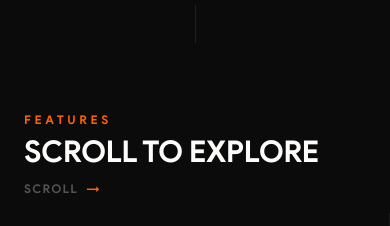
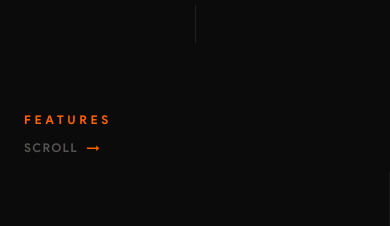
Before and after one commit to duskdynamicsproductions/elevate, a React (Vite) app: page / in a window 390 px wide. Shown: the part 780-1006 px from the top of the page. Built offline with nearby package versions, Linux system fonts and the light colour scheme; a web font is replaced by a local one.

Commit message:
style: Remove 'Scroll to explore' headline entirely from the mobile Features section layout

```diff
--- a/src/AppMobile.tsx
+++ b/src/AppMobile.tsx
@@ -2305,7 +2305,6 @@ export default function App() {
         {/* Section header */}
         <div className="px-6 pt-12 pb-4 shrink-0">
           <p className="text-xs font-semibold tracking-[0.3em] text-elevate-orange uppercase mb-2">Features</p>
-          <h2 className="text-3xl font-black uppercase leading-[1.1] tracking-tight text-elevate-paper">Scroll to explore</h2>
           <div className="mt-3 flex items-center gap-2 text-xs text-elevate-paper/30 font-semibold tracking-widest uppercase">
             <span>Scroll</span>
             <span className="text-elevate-orange">→</span>
```
